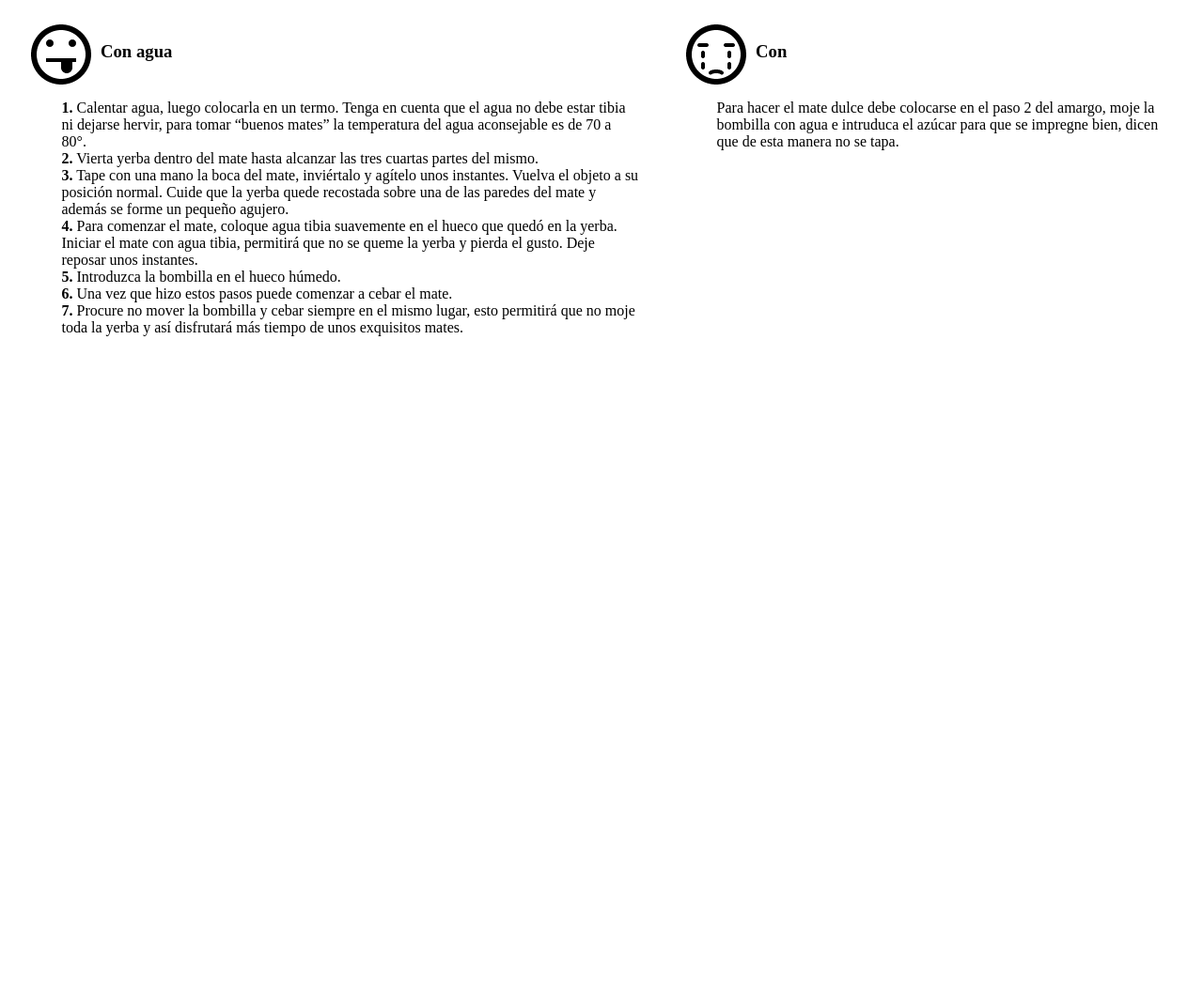
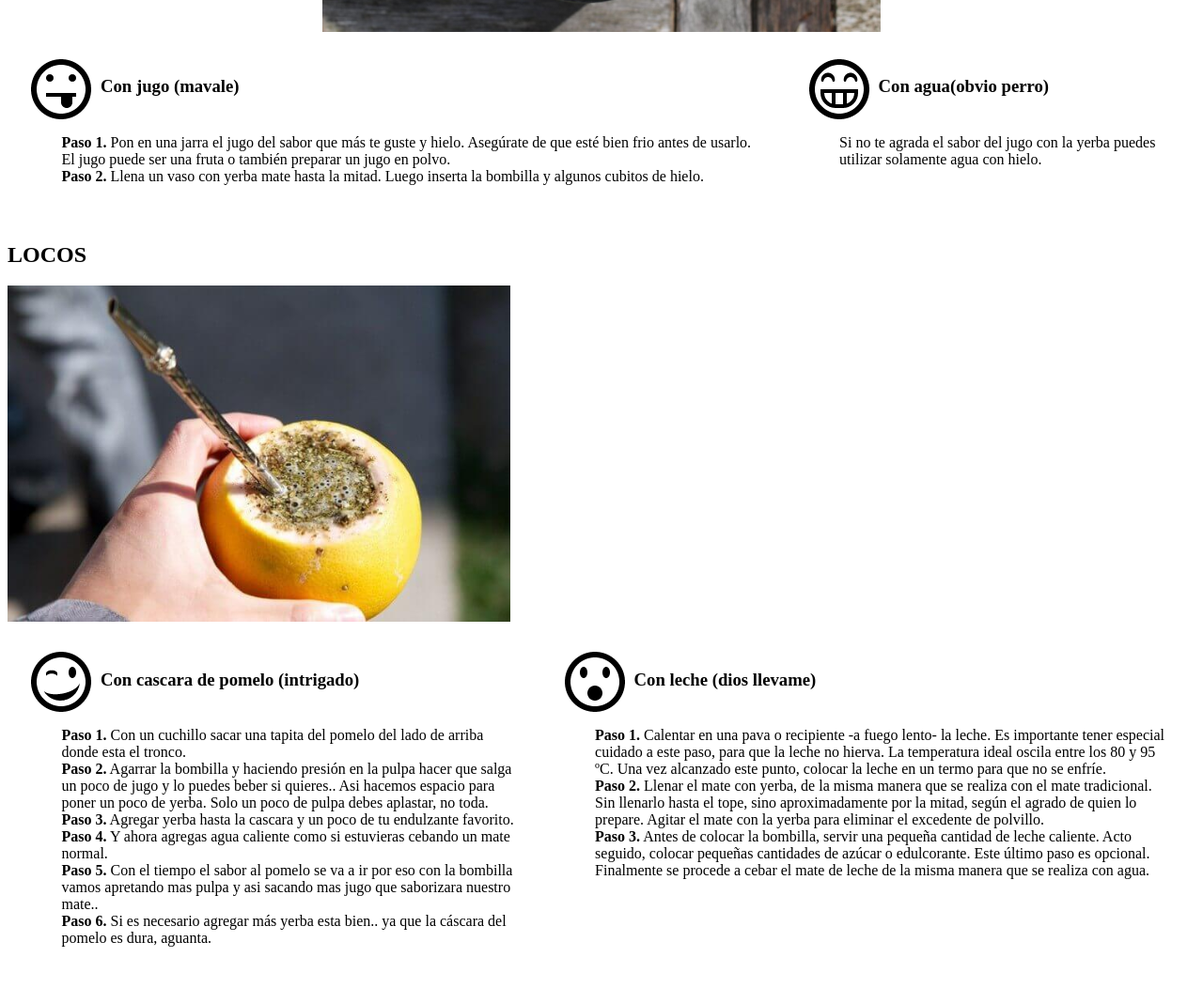
Before and after one commit to Brankitocruz/matebrankito, a plain HTML site: page mate/matenuevo.html in a window 1280 px wide. Shown: the part 1315-2367 px from the top of the page at 94% size. Before the commit the page ends 1722 px from the top, so only its background shows below. Drawn offline with Linux system fonts and the light colour scheme.

Commit message:
los tipos de mates estan completos

```diff
--- a/mate/matenuevo.html
+++ b/mate/matenuevo.html
@@ -1,4 +1,4 @@
-<!DOCTYPE html>
+    <!DOCTYPE html>
 <html lang="en">
 <head>
     <title>Document</title>
@@ -8,6 +8,7 @@
 
     <div class="cabecera-mate"> <!--es para dividir cajas dentro de otro-->
           <h1>TIPOS DE MATES</h1>
+
     <h2>CLASICOS</h2>
     <img src="imagenes/clasicos.PNG" alt=""> <!--alt: sirve para identificar que es -->
     </div>
@@ -19,79 +20,86 @@
             <h3>Amargo (olvidate)</h3>
             </div>
             <p class="tipo-mate-texto">
-                <strong>1.</strong> Calentar agua, luego colocarla en un termo. Tenga en cuenta que el agua no debe estar tibia ni dejarse hervir, para tomar “buenos mates” la temperatura del agua aconsejable es  de 70 a 80°.<br>
-                <strong>2.</strong> Vierta yerba dentro del mate hasta alcanzar las tres cuartas partes del mismo.<br>
-                <strong>3.</strong> Tape con una mano la boca del mate, inviértalo y agítelo unos instantes. Vuelva el objeto a su posición normal. Cuide que la yerba quede recostada sobre una de las paredes del mate y además se forme un pequeño agujero.<br>
-                <strong>4.</strong> Para comenzar el mate, coloque agua tibia suavemente en el hueco que quedó en la yerba. Iniciar el mate con agua tibia, permitirá que no se queme la yerba y pierda el gusto.  Deje reposar unos instantes.<br>
-                <strong>5.</strong> Introduzca la bombilla en el hueco húmedo. <br>
-                <strong>6.</strong> Una vez que hizo estos pasos puede comenzar a cebar el mate. <br>
-                <strong>7.</strong> Procure no mover la bombilla y cebar siempre en el mismo lugar, esto permitirá que no moje toda la yerba y así disfrutará más tiempo de unos exquisitos mates. <br>
+                <strong>Paso 1.</strong> Calentar agua, luego colocarla en un termo. Tenga en cuenta que el agua no debe estar tibia ni dejarse hervir, para tomar “buenos mates” la temperatura del agua aconsejable es  de 70 a 80°.<br>
+                <strong>Paso 2.</strong> Vierta yerba dentro del mate hasta alcanzar las tres cuartas partes del mismo.<br>
+                <strong>Paso 3.</strong> Tape con una mano la boca del mate, inviértalo y agítelo unos instantes. Vuelva el objeto a su posición normal. Cuide que la yerba quede recostada sobre una de las paredes del mate y además se forme un pequeño agujero.<br>
+                <strong>Paso 4.</strong> Para comenzar el mate, coloque agua tibia suavemente en el hueco que quedó en la yerba. Iniciar el mate con agua tibia, permitirá que no se queme la yerba y pierda el gusto.  Deje reposar unos instantes.<br>
+                <strong>Paso 5.</strong> Introduzca la bombilla en el hueco húmedo. <br>
+                <strong>Paso 6.</strong> Una vez que hizo estos pasos puede comenzar a cebar el mate. <br>
+                <strong>Paso 7.</strong> Procure no mover la bombilla y cebar siempre en el mismo lugar, esto permitirá que no moje toda la yerba y así disfrutará más tiempo de unos exquisitos mates. <br>
             </p>
         </div>
+
         <div class="tipo-mate">
             <div class="tipo-mate-titulo">
             <img src="imagenes/258-crying.png" alt="icono llorando">
             <h3>Dulce (ni se te ocurra)</h3>
             </div>
             <p class="tipo-mate-texto">
-            Para hacer el mate dulce debe colocarse en el paso 2 del amargo, moje la bombilla con agua e intruduca el azúcar para que se impregne bien, dicen que de esta manera no se tapa. </p>
-            </div>
+            Para hacer el mate dulce debe colocarse en el paso 2 del amargo, moje la bombilla con agua e intruduca el azúcar para que se impregne bien, dicen que de esta manera no se tapa.
+            </p>
+        </div>
     </div>
 
+    <div class="cabecera-mate"> <!--es para dividir cajas dentro de otro-->
     <h2>FRESCOS</h2>
-    <img src="imagenes/clasicos.PNG" alt=""> <!--alt: sirve para identificar que es -->
+    <img src="imagenes/frencos.PNG" alt=""> <!--alt: sirve para identificar que es -->
     </div>
     <div class="contenedor-tipos-mates">
         <div class="tipo-mate">
 
             <div class="tipo-mate-titulo">
             <img src="imagenes/228-tongue.png" alt="sacando la lengua">
-            <h3>Con agua</h3>
+            <h3>Con jugo (mavale)</h3>
             </div>
             <p class="tipo-mate-texto">
-                <strong>1.</strong> Calentar agua, luego colocarla en un termo. Tenga en cuenta que el agua no debe estar tibia ni dejarse hervir, para tomar “buenos mates” la temperatura del agua aconsejable es  de 70 a 80°.<br>
-                <strong>2.</strong> Vierta yerba dentro del mate hasta alcanzar las tres cuartas partes del mismo.<br>
-                <strong>3.</strong> Tape con una mano la boca del mate, inviértalo y agítelo unos instantes. Vuelva el objeto a su posición normal. Cuide que la yerba quede recostada sobre una de las paredes del mate y además se forme un pequeño agujero.<br>
-                <strong>4.</strong> Para comenzar el mate, coloque agua tibia suavemente en el hueco que quedó en la yerba. Iniciar el mate con agua tibia, permitirá que no se queme la yerba y pierda el gusto.  Deje reposar unos instantes.<br>
-                <strong>5.</strong> Introduzca la bombilla en el hueco húmedo. <br>
-                <strong>6.</strong> Una vez que hizo estos pasos puede comenzar a cebar el mate. <br>
-                <strong>7.</strong> Procure no mover la bombilla y cebar siempre en el mismo lugar, esto permitirá que no moje toda la yerba y así disfrutará más tiempo de unos exquisitos mates. <br>
+                <strong>Paso 1.</strong> Pon en una jarra el jugo del sabor que más te guste y hielo. Asegúrate de que esté bien frio antes de usarlo. El jugo puede ser una fruta o también preparar un jugo en polvo.<br>
+                <strong>Paso 2.</strong> Llena un vaso con yerba mate hasta la mitad. Luego inserta la bombilla y algunos cubitos de hielo.<br>
             </p>
         </div>
         <div class="tipo-mate">
             <div class="tipo-mate-titulo">
-            <img src="imagenes/258-crying.png" alt="icono llorando">
-            <h3>Con </h3>
+            <img src="imagenes/234-grin.png" alt="icono sonriendo">
+            <h3>Con agua(obvio perro)</h3>
             </div>
             <p class="tipo-mate-texto">
-            Para hacer el mate dulce debe colocarse en el paso 2 del amargo, moje la bombilla con agua e intruduca el azúcar para que se impregne bien, dicen que de esta manera no se tapa. </p>
-            </div>
+            Si no te agrada el sabor del jugo con la yerba puedes utilizar solamente agua con hielo. </p>
+        </div>
     </div>
 
-    <!--
-    <table>
-        <tr>
-            <td>
-                <h3>Amargo (olvidate)</h3>
-                <img src="imagenes/236-cool.png" alt="">
-                <p>
-                    <strong>1.</strong> Calentar agua, luego colocarla en un termo. Tenga en cuenta que el agua no debe estar tibia ni dejarse hervir, para tomar “buenos mates” la temperatura del agua aconsejable es  de 70 a 80°.<br>
-                    <strong>2.</strong> Vierta yerba dentro del mate hasta alcanzar las tres cuartas partes del mismo. Si lo desea, para que los primeros mates no sean tan amargos, puede agregar  una o dos cucharaditas de azúcar.<br>
-                    <strong>3.</strong> Tape con una mano la boca del mate, inviértalo y agítelo unos instantes. Vuelva el objeto a su posición normal. Cuide que la yerba quede recostada sobre una de las paredes del mate y además se forme un pequeño agujero.<br>
-                    <strong>4.</strong> Para comenzar el mate, coloque agua tibia suavemente en el hueco que quedó en la yerba. Iniciar el mate con agua tibia, permitirá que no se queme la yerba y pierda el gusto.  Deje reposar unos instantes.<br>
-                    <strong>5.</strong> Introduzca la bombilla en el hueco húmedo. <br>
-                    <strong>6.</strong> Una vez que hizo estos pasos puede comenzar a cebar el mate. <br>
-                    <strong>7.</strong> Procure no mover la bombilla y cebar siempre en el mismo lugar, esto permitirá que no moje toda la yerba y así disfrutará más tiempo de unos exquisitos mates. <br>
-                </p>
-            </td>
-            <td>
-                <h3>Dulce (ni se te ocurra)</h3>
-                <img src="imagenes/258-crying.png" alt="">
-                <p></p>
-            </td>
-        </tr>
-    </table>-->
 
+    <h2>LOCOS</h2>
+    <img src="imagenes/locos.PNG" alt=""> <!--alt: sirve para identificar que es -->
+    </div>
+    <div class="contenedor-tipos-mates">
+        <div class="tipo-mate">
+
+            <div class="tipo-mate-titulo">
+            <img src="imagenes/232-wink.png" alt="icono con giño">
+            <h3>Con cascara de pomelo (intrigado)</h3>
+            </div>
+            <p class="tipo-mate-texto">
+                <strong>Paso 1.</strong> Con un cuchillo sacar una tapita del pomelo del lado de arriba donde esta el tronco.<br>
+                <strong>Paso 2.</strong> Agarrar la bombilla y haciendo presión en la pulpa hacer que salga un poco de jugo y lo puedes beber si quieres.. Asi hacemos espacio para poner un poco de yerba. Solo un poco de pulpa debes aplastar, no toda.<br>
+                <strong>Paso 3.</strong> Agregar yerba hasta la cascara y un poco de tu endulzante favorito. <br>
+                <strong>Paso 4.</strong> Y ahora agregas agua caliente como si estuvieras cebando un mate normal. <br>
+                <strong>Paso 5.</strong> Con el tiempo el sabor al pomelo se va a ir por eso con la bombilla vamos apretando mas pulpa y asi sacando mas jugo que saborizara nuestro mate.. <br>
+                <strong>Paso 6.</strong> Si es necesario agregar más yerba esta bien.. ya que la cáscara del pomelo es dura, aguanta. <br>
+            </p>
+        </div>
+
+        <div class="tipo-mate">
+            <div class="tipo-mate-titulo">
+            <img src="imagenes/242-shocked.png" alt="icono sorprendido">
+            <h3>Con leche (dios llevame)</h3>
+            </div>
+            <p class="tipo-mate-texto">
+                <strong>Paso 1.</strong> Calentar en una pava o recipiente -a fuego lento- la leche. Es importante tener especial cuidado a este paso, para que la leche no hierva. La temperatura ideal oscila entre los 80 y 95 ºC. Una vez alcanzado este punto, colocar la leche en un termo para que no se enfríe.<br>
+                <strong>Paso 2.</strong> Llenar el mate con yerba, de la misma manera que se realiza con el mate tradicional. Sin llenarlo hasta el tope, sino aproximadamente por la mitad, según el agrado de quien lo prepare. Agitar el mate con la yerba para eliminar el excedente de polvillo.<br>
+                <strong>Paso 3.</strong> Antes de colocar la bombilla, servir una pequeña cantidad de leche caliente. Acto seguido, colocar pequeñas cantidades de azúcar o edulcorante. Este último paso es opcional. Finalmente se procede a cebar el mate de leche de la misma manera que se realiza con agua.<br>
+            </p>
+        </div>
+    </div>
 
 </body>
 </html>
```
Also changed, not shown: mate/imagenes/frencos.PNG (added), mate/imagenes/locos.PNG (added).
